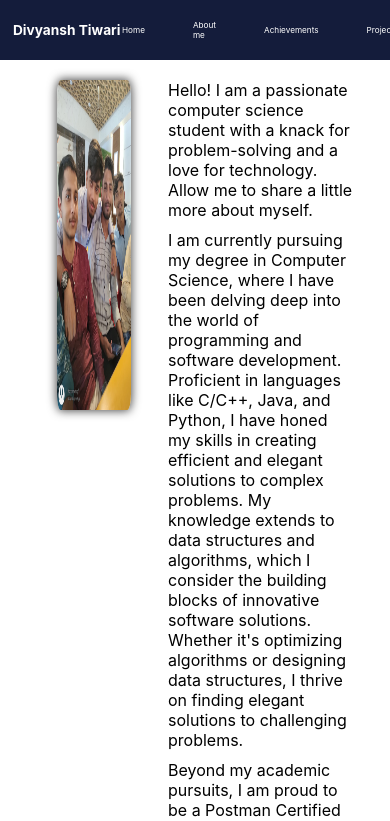
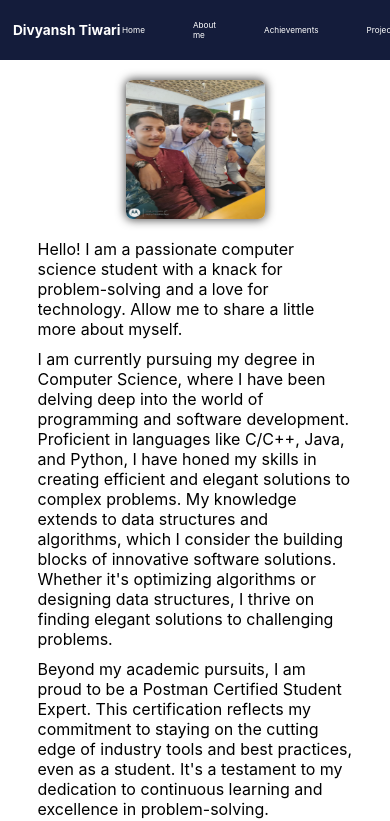
Before and after one commit to DivyanshTiwari001/Portfolio, a React (Create React App) app: page /about in a window 390 px wide. Shown: the top 821 px of the page. Built offline with nearby package versions, Linux system fonts and the light colour scheme.

Commit message:
modified for responsiveness

```diff
--- a/package.json
+++ b/package.json
@@ -2,16 +2,20 @@
   "name": "app",
   "version": "0.1.0",
   "private": true,
+  "homepage": "https://DivyanshTiwari001.github.io/portfolio",
   "dependencies": {
     "@testing-library/jest-dom": "^5.17.0",
     "@testing-library/react": "^13.4.0",
     "@testing-library/user-event": "^13.5.0",
+    "gh-pages": "^6.0.0",
     "react": "^18.2.0",
     "react-dom": "^18.2.0",
     "react-scripts": "5.0.1",
     "web-vitals": "^2.1.4"
   },
   "scripts": {
+    "predeploy": "npm run build",
+    "deploy": "gh-pages -d build",
     "start": "react-scripts start",
     "build": "react-scripts build",
     "test": "react-scripts test",
--- a/public/index.html
+++ b/public/index.html
@@ -24,7 +24,7 @@
       work correctly both with client-side routing and a non-root public URL.
       Learn how to configure a non-root public URL by running `npm run build`.
     -->
-    <title>React App</title>
+    <title>Divyansh Tiwari</title>
   </head>
   <body>
     <noscript>You need to enable JavaScript to run this app.</noscript>
--- a/src/Navbar.css
+++ b/src/Navbar.css
@@ -9,7 +9,6 @@
     display: flex;
     justify-content: space-evenly;
     align-items: center;
-
 }
 .name{
     color:white;
--- a/src/pages/About.css
+++ b/src/pages/About.css
@@ -4,12 +4,11 @@
     display: flex;
     flex-direction: row;
     justify-content: space-evenly;
-    margin:10px;
-    padding:10px;
+    padding:20px;
 }
 .my-image-container{
-    width: 20%;
-    height:40%;
+    width: calc(100px + 10vw);
+    height:calc(100px + 10vw);
 }
 .my-image{
     width: 100%;
@@ -22,5 +21,25 @@
 }
 .my-desc{
     margin-bottom: 10px;
+    font-size:calc(20px+1vw);
+    overflow-wrap:break-word;
+}
 
+@media (max-width:1020px) {
+    .my-desc-container{
+        overflow-y: scroll;
+    }
 }
+ @media (max-width:700px){
+    .about-container{
+        width:100vw;
+        height: 100vh;
+        display: flex;
+        flex-direction: column;
+        align-items: center;
+        row-gap: 20px;
+    }
+    .my-desc-container{
+        width: 90%;
+    }
+}
--- a/src/pages/AchievementElement.css
+++ b/src/pages/AchievementElement.css
@@ -9,17 +9,18 @@
     align-items: center;
     gap: 10px;
     width:35%;
+    min-width: calc(200px + 20vw);
     height:200px;
 }
 .ach-title{
     color:#141c3b;
     font-family:'Times New Roman', Times, serif;
-    font-size: 30px;
+    font-size: calc(14px + 1vw);
     font-weight: 600;
     text-align: center;
 }
 .ach-desc{
-    font-size: 20px;
+    font-size: calc(12px + 0.8vw);
     text-align: justify;
     font-family:'Times New Roman', Times, serif;
 }
```
Also changed, not shown: 1 other file (tests, documents, lock files or other folders).
